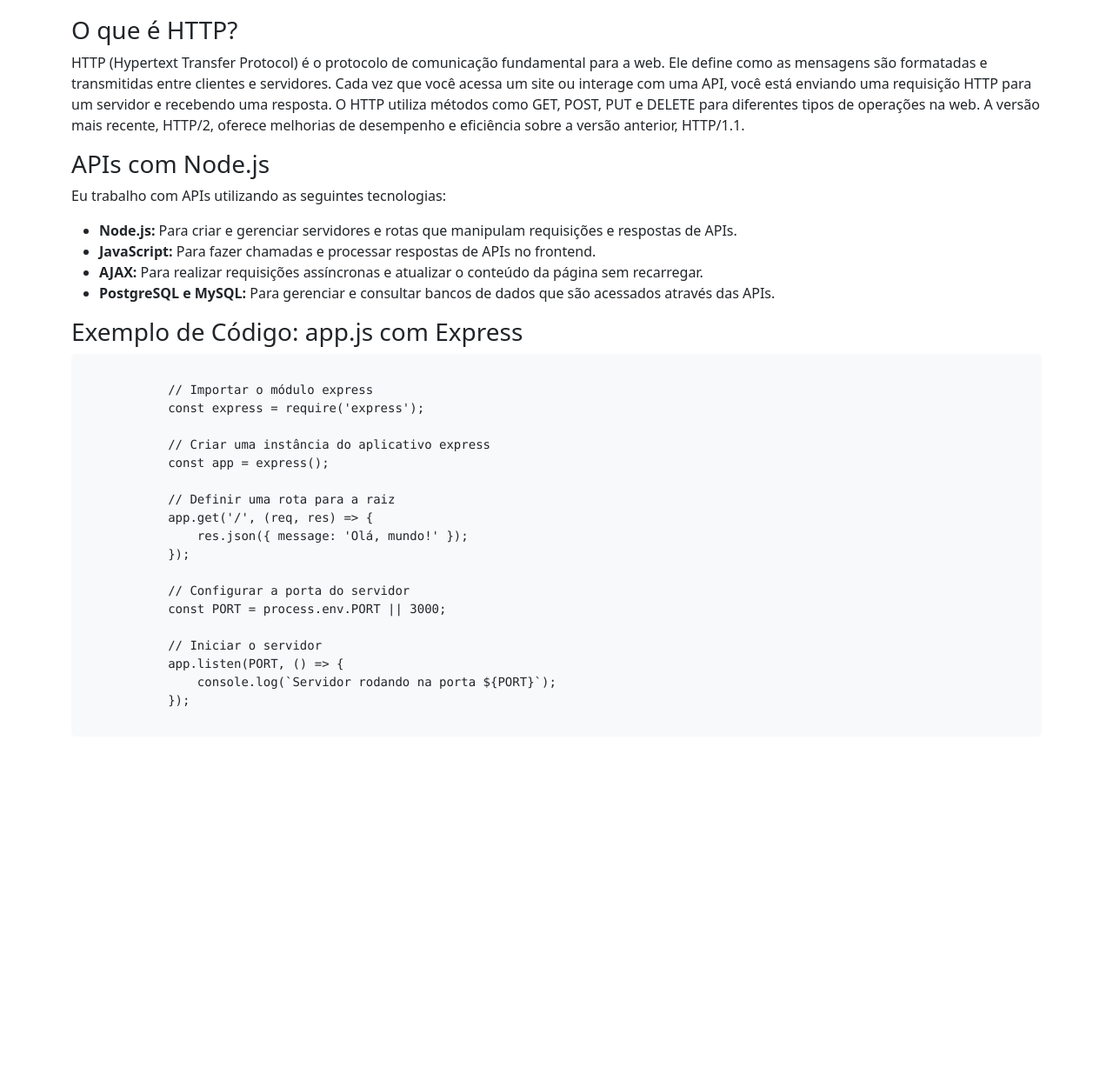
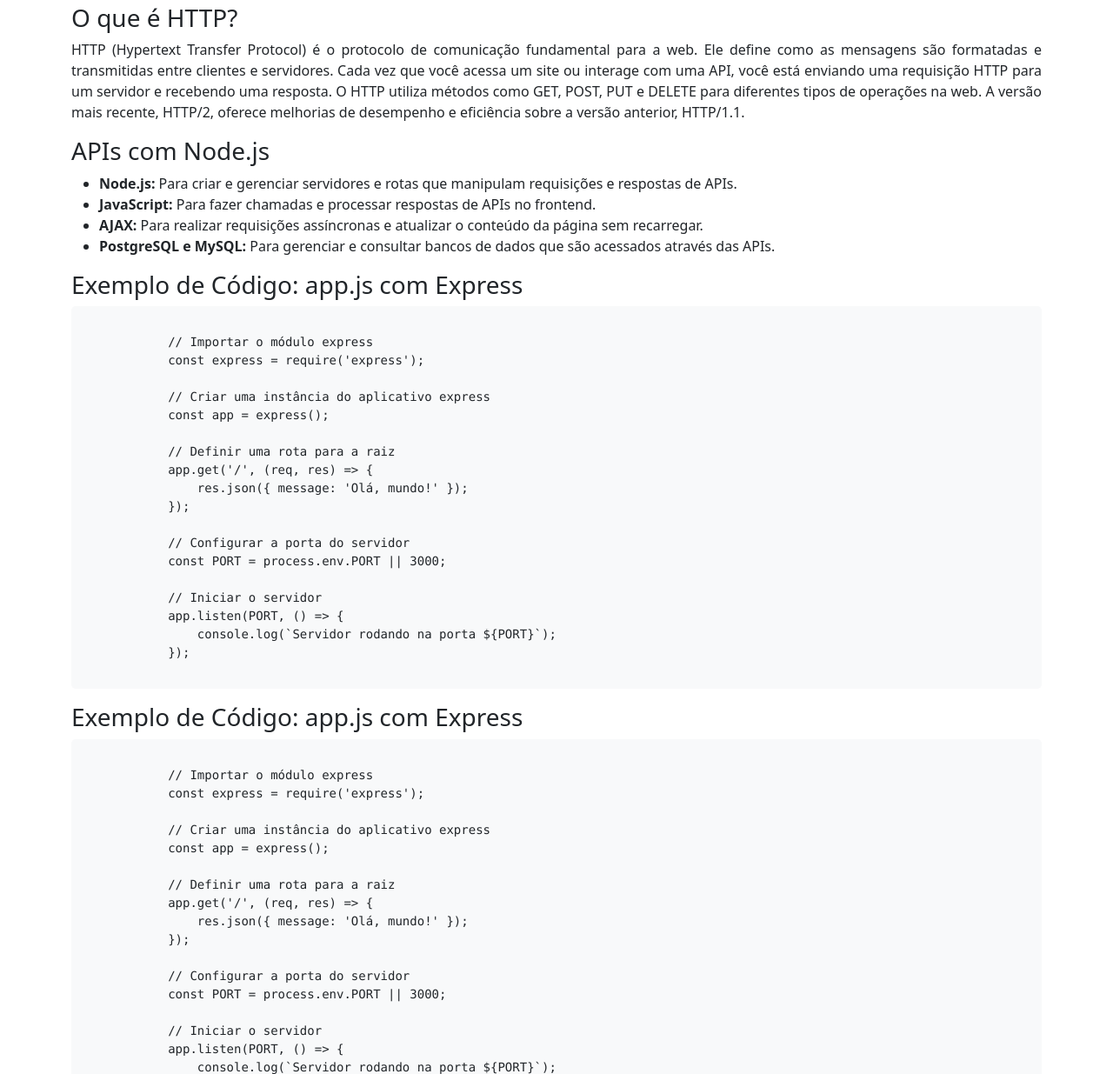
Before and after one commit to Dorcaschagas/APIs, a plain HTML site: page index.html in a window 1280 px wide. Shown: the part 150-1385 px from the top of the page at 87% size. Before the commit the page ends 1013 px from the top, so only its background shows below. Drawn offline with nearby package versions, Linux system fonts and the light colour scheme.

```diff
--- a/index.html
+++ b/index.html
@@ -20,13 +20,16 @@
         code {
             font-size: 0.9em;
         }
+        .paragrafo{
+            text-align: justify;
+        }
     </style>
 </head>
 
 <body>
     <div class="container mt-4">
-        <h1>APIs</h1>
-        <p>
+        <h3 class="">APIs</h3>
+        <p class="paragrafo">
             APIs (Application Programming Interfaces) permitem que diferentes
             softwares interajam entre si. Elas fornecem um conjunto de regras e
             protocolos para que aplicativos possam comunicar e compartilhar dados.
@@ -35,8 +38,8 @@
             e frameworks como Node.js.
         </p>
 
-        <h3>O que é HTTP?</h3>
-        <p>
+        <h3 class="">O que é HTTP?</h3>
+        <p class="paragrafo">
             HTTP (Hypertext Transfer Protocol) é o protocolo de comunicação fundamental
             para a web. Ele define como as mensagens são formatadas e transmitidas entre
             clientes e servidores. Cada vez que você acessa um site ou interage com uma API,
@@ -46,10 +49,8 @@
             sobre a versão anterior, HTTP/1.1.
         </p>
 
-        <h3>APIs com Node.js</h3>
-        <p>
-            Eu trabalho com APIs utilizando as seguintes tecnologias:
-        </p>
+        <h3 class="">APIs com Node.js</h3>
+
         <ul>
             <li><strong>Node.js:</strong> Para criar e gerenciar servidores e rotas que manipulam
                 requisições e respostas de APIs.</li>
@@ -61,7 +62,49 @@
                 acessados através das APIs.</li>
         </ul>
 
-        <h3>Exemplo de Código: app.js com Express</h3>
+        <h3 class="">Exemplo de Código: app.js com Express</h3>
+        <pre><code>
+            // Importar o módulo express
+            const express = require('express');
+
+            // Criar uma instância do aplicativo express
+            const app = express();
+
+            // Definir uma rota para a raiz
+            app.get('/', (req, res) => {
+                res.json({ message: 'Olá, mundo!' });
+            });
+
+            // Configurar a porta do servidor
+            const PORT = process.env.PORT || 3000;
+
+            // Iniciar o servidor
+            app.listen(PORT, () => {
+                console.log(`Servidor rodando na porta ${PORT}`);
+            });
+        </code></pre>
+        <h3 class="">Exemplo de Código: app.js com Express</h3>
+        <pre><code>
+            // Importar o módulo express
+            const express = require('express');
+
+            // Criar uma instância do aplicativo express
+            const app = express();
+
+            // Definir uma rota para a raiz
+            app.get('/', (req, res) => {
+                res.json({ message: 'Olá, mundo!' });
+            });
+
+            // Configurar a porta do servidor
+            const PORT = process.env.PORT || 3000;
+
+            // Iniciar o servidor
+            app.listen(PORT, () => {
+                console.log(`Servidor rodando na porta ${PORT}`);
+            });
+        </code></pre>
+        <h3 class="">Exemplo de Código: app.js com Express</h3>
         <pre><code>
             // Importar o módulo express
             const express = require('express');
```
